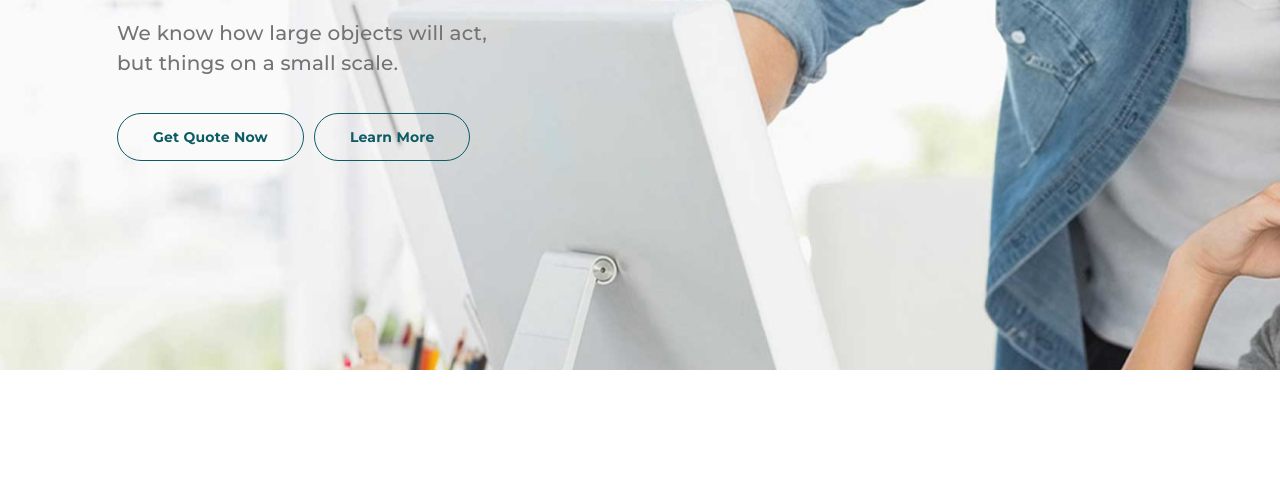
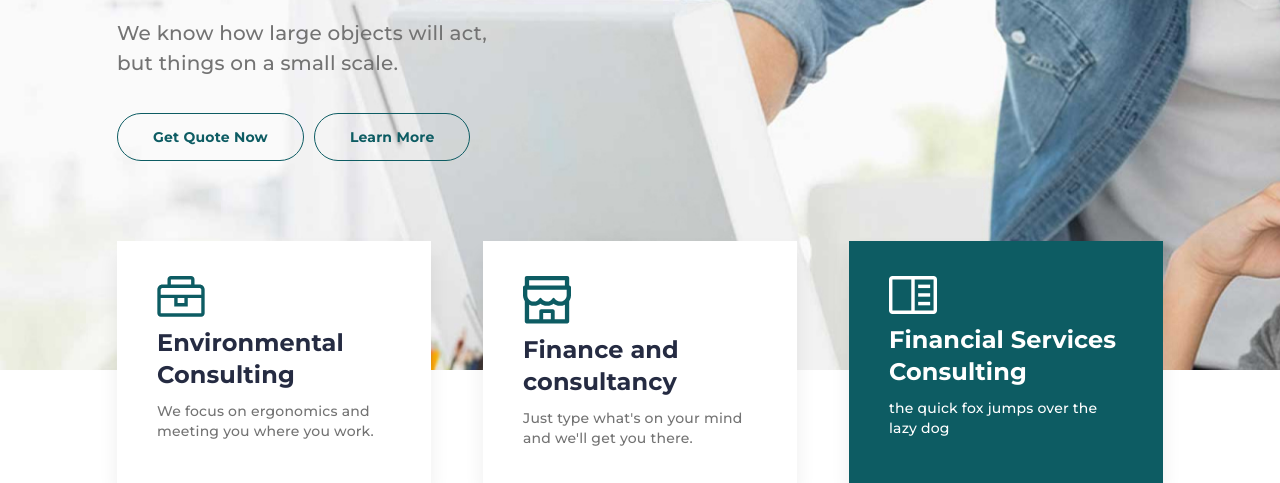
Before and after one commit to IrinaSugovinskaya/relvise_project, a plain HTML site: page index.html in a window 1280 px wide. Shown: the part 441-924 px from the top of the page. Before the commit the page ends 811 px from the top, so only its background shows below. Drawn offline with Linux system fonts and the light colour scheme.

Commit message:
a finance section

```diff
--- a/Style/style.css
+++ b/Style/style.css
@@ -121,3 +121,44 @@ header{
     background-color: #FF7B47;
     border-color: #FF7B47;
 }
+.finance-box {
+    display:flex;
+    justify-content: space-between;
+    position: relative;
+    margin-top: -129px;
+}
+.finance-item {
+    max-width: 328px;
+    min-height: 242px;
+    background: white;
+    padding: 35px 40px;
+    box-shadow: 0px 13px 19px rgba(0, 0, 0, 0.07);
+}
+.finance-item__img {
+}
+.finance-item__title {
+    padding: 10px 0;
+    font-weight: bold;
+    font-size: 24px;
+    line-height: 133%;
+    letter-spacing: 0.1px;
+    color: #252B42;
+    max-width: 234px;
+}
+.finance-item__text {
+    font-weight: 500;
+    font-size: 14px;
+    line-height: 143%;
+    letter-spacing: 0.2px;
+    color: #737373;
+    max-width: 224px;
+}
+.get{
+    background: #0D5C63;
+}
+.get>h2{
+    color: white;
+}
+.get>p{
+    color: white;
+}
--- a/index.html
+++ b/index.html
@@ -38,7 +38,45 @@
                </div>
             </div>
         </header>
-        <section></section>
+        <section class="finance">
+            <div class="container">
+                <div class="finance-box">
+                    <div class="finance-item">
+                        <img class="finance-item__img"src="img/briefcase.svg" alt="briefcase">
+                        <h2 class="finance-item__title">
+                            Environmental
+                            Consulting
+                        </h2>
+                        <p class="finance-item__text">
+                            We focus on ergonomics and
+                            meeting you where you work.
+                        </p>
+                    </div>
+                    <div class="finance-item">
+                        <img class="finance-item__img"src="img/building.svg" alt="building">
+                        <h2 class="finance-item__title">
+                            Finance and
+                            consultancy
+                        </h2>
+                        <p class="finance-item__text">
+                            Just type what's on your mind
+                            and we'll get you there.
+                        </p>
+                    </div>
+                    <div class="finance-item get">
+                        <img class="finance-item__img"src="img/book.svg" alt="book">
+                        <h2 class="finance-item__title">
+                            Financial Services
+                            Consulting
+                        </h2>
+                        <p class="finance-item__text">
+                            the quick fox jumps over the
+                            lazy dog
+                        </p>
+                    </div>
+                </div>
+            </div>
+        </section>
         <section></section>
         <section></section>
         <section></section>
```
